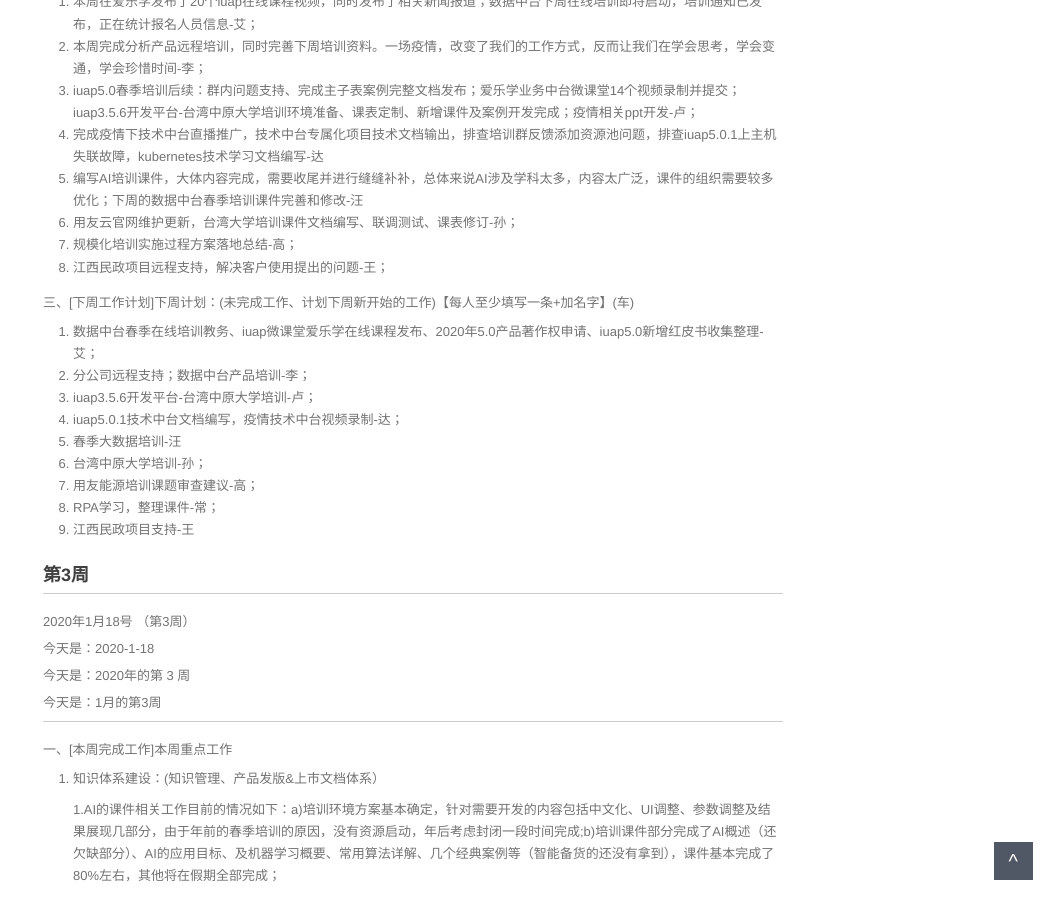
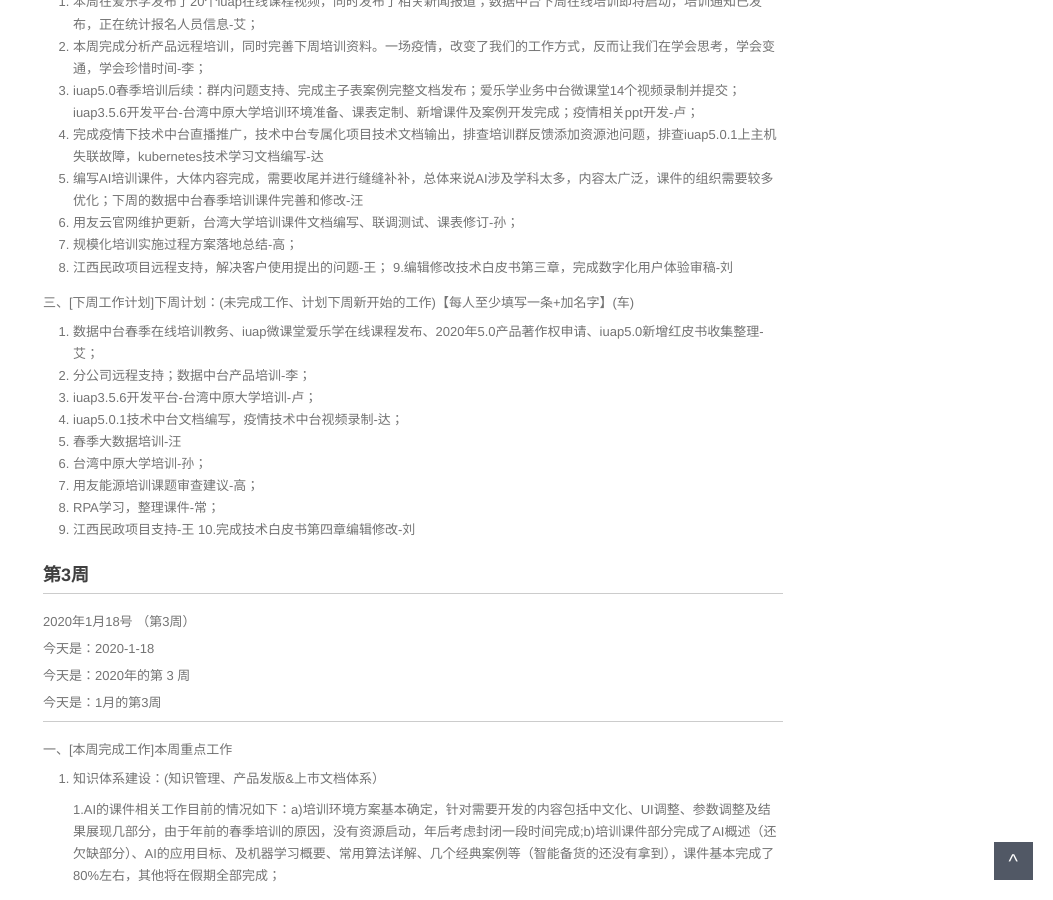
Before and after one commit to walllFlower/blog, a Jekyll site: the page built from _posts/2018-07-17-day_report_cxz.md, in a window 1280 px wide and 900 px high, scrolled down 1373 px. Shown: the whole window, without its empty margins (227-1280 px from the left). Built offline with Jekyll 4.4.1, drawn with Linux system fonts in a browser that asks for light colours; comment, search, counter and statistics services are not loaded.

Commit message:
Update 2018-07-17-day_report_cxz.md

```diff
--- a/_posts/2018-07-17-day_report_cxz.md
+++ b/_posts/2018-07-17-day_report_cxz.md
@@ -86,6 +86,7 @@ categories: 技术运营工作周报
 6. 用友云官网维护更新，台湾大学培训课件文档编写、联调测试、课表修订-孙；
 7. 规模化培训实施过程方案落地总结-高；
 8. 江西民政项目远程支持，解决客户使用提出的问题-王；
+9.编辑修改技术白皮书第三章，完成数字化用户体验审稿-刘
 
 三、[下周工作计划]下周计划：(未完成工作、计划下周新开始的工作)【每人至少填写一条+加名字】(车)
 
@@ -98,6 +99,7 @@ categories: 技术运营工作周报
 7. 用友能源培训课题审查建议-高；
 8. RPA学习，整理课件-常；
 9. 江西民政项目支持-王
+10.完成技术白皮书第四章编辑修改-刘
 
 ###  第3周
 
```
